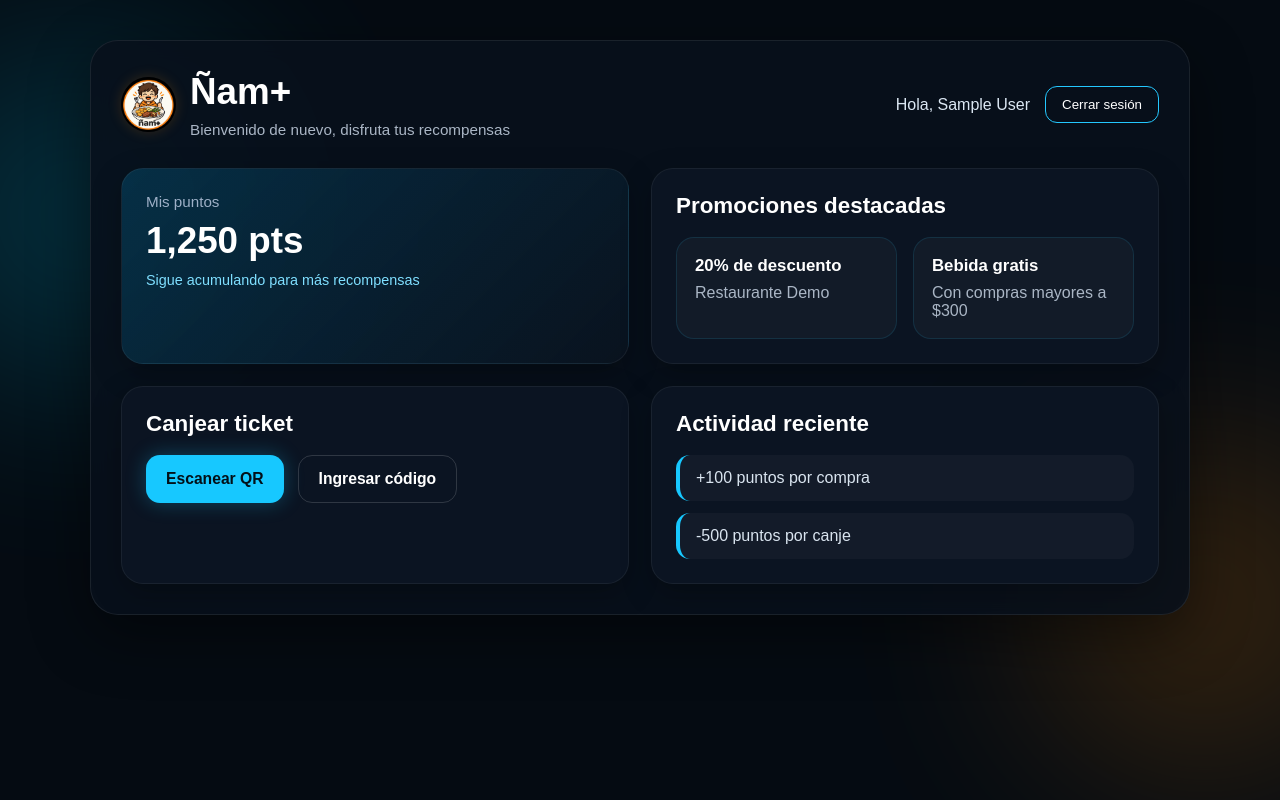
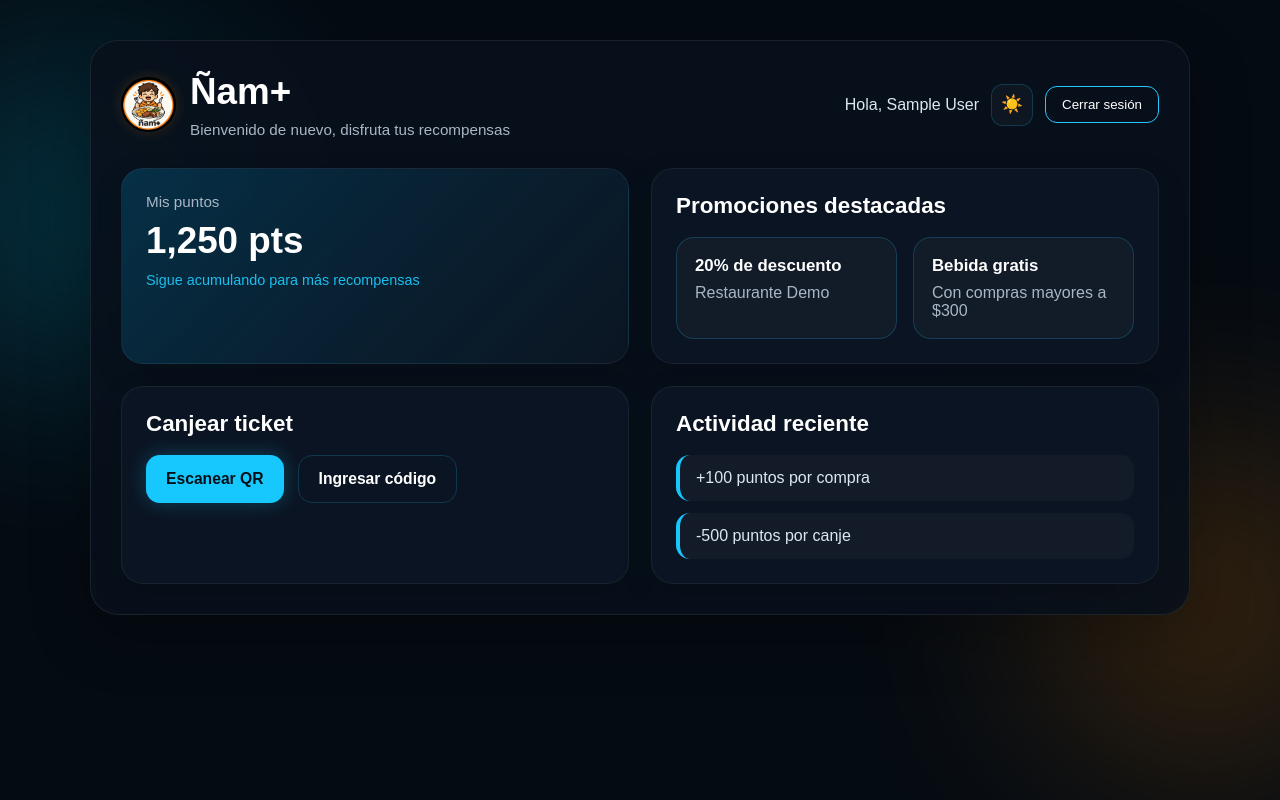
Before and after one commit to JLDPP/nam_plus, a React (Vite) app in the folder nam_plus/: page /dashboard in a window 1280 px wide. Built offline with nearby package versions, Linux system fonts and the light colour scheme; no server answers; sample sign-in values are in the browser's storage.

Commit message:
Agregue temas claro y oscuro

```diff
--- a/nam_plus/src/pages/dashboard.tsx
+++ b/nam_plus/src/pages/dashboard.tsx
@@ -1,3 +1,4 @@
+import { useEffect, useState } from "react";
 import logo from "../assets/logo.jpeg";
 import "../styles/dashboard.css";
 
@@ -6,14 +7,29 @@ export default function Dashboard() {
     localStorage.getItem("user") || "{}"
   );
 
+  const [theme, setTheme] = useState<"dark" | "light">(
+    (localStorage.getItem("theme") as "dark" | "light") || "dark"
+  );
+
+  useEffect(() => {
+    localStorage.setItem("theme", theme);
+  }, [theme]);
+
   function logout() {
     localStorage.removeItem("token");
     localStorage.removeItem("user");
+
     window.location.href = "/login";
   }
 
+  function toggleTheme() {
+    setTheme((currentTheme) =>
+      currentTheme === "dark" ? "light" : "dark"
+    );
+  }
+
   return (
-    <div className="dashboard-page">
+    <div className={`dashboard-page ${theme}`}>
       <div className="dashboard-bg dashboard-bg-left"></div>
       <div className="dashboard-bg dashboard-bg-right"></div>
 
@@ -27,7 +43,9 @@ export default function Dashboard() {
             />
 
             <div>
-              <h1 className="dashboard-logo">Ñam+</h1>
+              <h1 className="dashboard-logo">
+                Ñam+
+              </h1>
 
               <p className="dashboard-subtitle">
                 Bienvenido de nuevo, disfruta tus recompensas
@@ -39,6 +57,18 @@ export default function Dashboard() {
             <span className="dashboard-user">
               Hola, {user.name || "Usuario"}
             </span>
+
+            <button
+              className="theme-btn"
+              onClick={toggleTheme}
+              title={
+                theme === "dark"
+                  ? "Cambiar a tema claro"
+                  : "Cambiar a tema oscuro"
+              }
+            >
+              {theme === "dark" ? "☀️" : "🌙"}
+            </button>
 
             <button
               className="logout-btn"
@@ -75,7 +105,9 @@ export default function Dashboard() {
 
               <div className="promo-card">
                 <h3>Bebida gratis</h3>
-                <p>Con compras mayores a $300</p>
+                <p>
+                  Con compras mayores a $300
+                </p>
               </div>
             </div>
           </section>
--- a/nam_plus/src/styles/dashboard.css
+++ b/nam_plus/src/styles/dashboard.css
@@ -1,12 +1,72 @@
+/* =========================
+   VARIABLES TEMA OSCURO
+   ========================= */
+
 .dashboard-page {
+  --page-bg: #050b12;
+
+  --container-bg: rgba(9, 17, 28, 0.88);
+
+  --card-bg: rgba(12, 22, 35, 0.95);
+  --card-soft-bg: rgba(255, 255, 255, 0.03);
+
+  --text-primary: #ffffff;
+  --text-secondary: #aab6c5;
+  --text-soft: #dbe7f3;
+
+  --border: rgba(255, 255, 255, 0.08);
+  --border-card: rgba(255, 255, 255, 0.06);
+  --border-primary: rgba(36, 200, 255, 0.2);
+
+  --primary: #17c8ff;
+  --primary-text: #031018;
+
+  --activity-bg: rgba(255, 255, 255, 0.03);
+
   min-height: 100vh;
-  background: #050b12;
+  background: var(--page-bg);
   position: relative;
   overflow: hidden;
-  color: #ffffff;
+  color: var(--text-primary);
   font-family: Arial, Helvetica, sans-serif;
   padding: 40px 20px;
+
+  transition:
+    background 0.3s ease,
+    color 0.3s ease;
 }
+
+
+/* =========================
+   TEMA CLARO
+   ========================= */
+
+.dashboard-page.light {
+  --page-bg: #eef4f8;
+
+  --container-bg: rgba(255, 255, 255, 0.96);
+
+  --card-bg: #ffffff;
+  --card-soft-bg: #f4f8fb;
+
+  --text-primary: #102030;
+  --text-secondary: #5f6f7f;
+  --text-soft: #263849;
+
+  --border: rgba(20, 60, 90, 0.14);
+  --border-card: rgba(20, 60, 90, 0.12);
+  --border-primary: rgba(0, 150, 210, 0.25);
+
+  --primary: #0bb7ee;
+  --primary-text: #ffffff;
+
+  --activity-bg: #f2f7fa;
+}
+
+
+/* =========================
+   FONDOS DECORATIVOS
+   ========================= */
 
 .dashboard-bg {
   position: absolute;
@@ -30,27 +90,54 @@
   right: -100px;
 }
 
+
+/* =========================
+   CONTENEDOR
+   ========================= */
+
 .dashboard-container {
   max-width: 1100px;
   margin: 0 auto;
   position: relative;
   z-index: 1;
-  background: rgba(9, 17, 28, 0.88);
-  border: 1px solid rgba(255, 255, 255, 0.08);
+
+  background: var(--container-bg);
+
+  border: 1px solid var(--border);
   border-radius: 28px;
+
   padding: 30px;
-  box-shadow: 0 20px 60px rgba(0, 0, 0, 0.45);
+
+  box-shadow: 0 20px 60px rgba(0, 0, 0, 0.25);
+
   backdrop-filter: blur(10px);
+
+  transition:
+    background 0.3s ease,
+    border-color 0.3s ease;
 }
+
+
+/* =========================
+   HEADER
+   ========================= */
 
 .dashboard-header {
   display: flex;
   justify-content: space-between;
   align-items: center;
+
   gap: 20px;
+
   margin-bottom: 30px;
+
   flex-wrap: wrap;
 }
+
+
+/* =========================
+   MARCA / LOGO
+   ========================= */
 
 .dashboard-brand {
   display: flex;
@@ -61,151 +148,301 @@
 .brand-logo {
   width: 55px;
   height: 55px;
+
   object-fit: contain;
+
   border-radius: 50%;
+
   flex-shrink: 0;
-  box-shadow: 0 0 14px rgba(255, 138, 0, 0.18);
+
+  box-shadow:
+    0 0 14px rgba(255, 138, 0, 0.18);
 }
 
 .dashboard-logo {
   margin: 0;
+
   font-size: 2.3rem;
   font-weight: bold;
-  color: #ffffff;
+
+  color: var(--text-primary);
 }
 
 .dashboard-subtitle {
   margin-top: 8px;
   margin-bottom: 0;
-  color: #aab6c5;
+
+  color: var(--text-secondary);
+
   font-size: 0.95rem;
 }
+
+
+/* =========================
+   USUARIO
+   ========================= */
 
 .dashboard-user-box {
   display: flex;
   align-items: center;
-  gap: 15px;
+
+  gap: 12px;
+
   flex-wrap: wrap;
 }
 
 .dashboard-user {
-  color: #dbe7f3;
+  color: var(--text-soft);
   font-weight: 500;
 }
 
+
+/* =========================
+   BOTÓN TEMA
+   ========================= */
+
+.theme-btn {
+  width: 42px;
+  height: 42px;
+
+  display: flex;
+  align-items: center;
+  justify-content: center;
+
+  background: var(--card-soft-bg);
+
+  color: var(--text-primary);
+
+  border: 1px solid var(--border-primary);
+
+  border-radius: 12px;
+
+  font-size: 1.1rem;
+
+  cursor: pointer;
+
+  transition: 0.25s ease;
+}
+
+.theme-btn:hover {
+  transform: translateY(-2px);
+
+  box-shadow:
+    0 0 16px rgba(23, 200, 255, 0.2);
+}
+
+
+/* =========================
+   CERRAR SESIÓN
+   ========================= */
+
 .logout-btn {
   background: transparent;
-  color: #ffffff;
+
+  color: var(--text-primary);
+
   border: 1px solid #24c8ff;
+
   border-radius: 12px;
+
   padding: 10px 16px;
+
   cursor: pointer;
+
   transition: 0.25s ease;
 }
 
 .logout-btn:hover {
   background: rgba(36, 200, 255, 0.12);
-  box-shadow: 0 0 18px rgba(36, 200, 255, 0.25);
+
+  box-shadow:
+    0 0 18px rgba(36, 200, 255, 0.25);
 }
+
+
+/* =========================
+   GRID
+   ========================= */
 
 .dashboard-grid {
   display: grid;
-  grid-template-columns: repeat(2, 1fr);
+
+  grid-template-columns:
+    repeat(2, 1fr);
+
   gap: 22px;
 }
 
+
+/* =========================
+   CARDS
+   ========================= */
+
 .dashboard-card {
-  background: rgba(12, 22, 35, 0.95);
-  border: 1px solid rgba(255, 255, 255, 0.06);
+  background: var(--card-bg);
+
+  border:
+    1px solid var(--border-card);
+
   border-radius: 22px;
+
   padding: 24px;
-  box-shadow: 0 10px 30px rgba(0, 0, 0, 0.25);
+
+  box-shadow:
+    0 10px 30px rgba(0, 0, 0, 0.16);
+
+  transition:
+    background 0.3s ease,
+    border-color 0.3s ease;
 }
 
+
+/* =========================
+   PUNTOS
+   ========================= */
+
 .points-card {
-  background: linear-gradient(
-    135deg,
-    rgba(0, 183, 255, 0.18),
-    rgba(10, 19, 31, 0.95)
-  );
+  background:
+    linear-gradient(
+      135deg,
+      rgba(0, 183, 255, 0.18),
+      var(--card-bg)
+    );
+}
+
+.dashboard-page.light .points-card {
+  background:
+    linear-gradient(
+      135deg,
+      #dff6ff,
+      #ffffff
+    );
 }
 
 .card-label {
   margin: 0 0 10px;
-  color: #9eb0c7;
+
+  color: var(--text-secondary);
+
   font-size: 0.95rem;
 }
 
 .points-card h2 {
   margin: 0;
+
   font-size: 2.3rem;
-  color: #ffffff;
+
+  color: var(--text-primary);
 }
 
 .card-extra {
   display: inline-block;
+
   margin-top: 10px;
-  color: #7fdfff;
+
+  color: #19bfee;
+
   font-size: 0.9rem;
 }
 
+
+/* =========================
+   TÍTULOS
+   ========================= */
+
 .section-title {
   margin: 0 0 18px;
+
   font-size: 1.4rem;
-  color: #ffffff;
+
+  color: var(--text-primary);
 }
+
+
+/* =========================
+   PROMOCIONES
+   ========================= */
 
 .promo-list {
   display: grid;
-  grid-template-columns: 1fr 1fr;
+
+  grid-template-columns:
+    1fr 1fr;
+
   gap: 16px;
 }
 
 .promo-card {
-  background: rgba(255, 255, 255, 0.03);
-  border: 1px solid rgba(36, 200, 255, 0.12);
+  background: var(--card-soft-bg);
+
+  border:
+    1px solid var(--border-primary);
+
   border-radius: 18px;
+
   padding: 18px;
+
   transition: 0.25s ease;
 }
 
 .promo-card:hover {
   transform: translateY(-2px);
-  box-shadow: 0 0 20px rgba(36, 200, 255, 0.12);
+
+  box-shadow:
+    0 0 20px rgba(36, 200, 255, 0.12);
 }
 
 .promo-card h3 {
   margin: 0 0 8px;
-  color: #ffffff;
+
+  color: var(--text-primary);
+
   font-size: 1.05rem;
 }
 
 .promo-card p {
   margin: 0;
-  color: #aab6c5;
+
+  color: var(--text-secondary);
 }
+
+
+/* =========================
+   BOTONES ACCIONES
+   ========================= */
 
 .action-buttons {
   display: flex;
+
   gap: 14px;
+
   flex-wrap: wrap;
 }
 
 .primary-btn,
 .secondary-btn {
-  border: none;
   border-radius: 14px;
+
   padding: 14px 20px;
+
   font-size: 0.98rem;
+
   font-weight: 600;
+
   cursor: pointer;
+
   transition: 0.25s ease;
 }
 
 .primary-btn {
-  background: #17c8ff;
-  color: #031018;
-  box-shadow: 0 0 20px rgba(23, 200, 255, 0.28);
+  border: none;
+
+  background: var(--primary);
+
+  color: var(--primary-text);
+
+  box-shadow:
+    0 0 20px rgba(23, 200, 255, 0.28);
 }
 
 .primary-btn:hover {
@@ -214,27 +451,48 @@
 
 .secondary-btn {
   background: transparent;
-  color: #ffffff;
-  border: 1px solid rgba(255, 255, 255, 0.15);
+
+  color: var(--text-primary);
+
+  border:
+    1px solid var(--border-primary);
 }
 
 .secondary-btn:hover {
-  background: rgba(255, 255, 255, 0.05);
+  background:
+    rgba(23, 200, 255, 0.08);
 }
+
+
+/* =========================
+   ACTIVIDAD
+   ========================= */
 
 .activity-list {
   display: flex;
+
   flex-direction: column;
+
   gap: 12px;
 }
 
 .activity-item {
-  background: rgba(255, 255, 255, 0.03);
+  background: var(--activity-bg);
+
   border-radius: 14px;
+
   padding: 14px 16px;
-  color: #d9e4ef;
-  border-left: 4px solid #17c8ff;
+
+  color: var(--text-soft);
+
+  border-left:
+    4px solid var(--primary);
 }
+
+
+/* =========================
+   RESPONSIVE TABLET
+   ========================= */
 
 @media (max-width: 900px) {
   .dashboard-grid {
@@ -245,6 +503,11 @@
     grid-template-columns: 1fr;
   }
 }
+
+
+/* =========================
+   RESPONSIVE CELULAR
+   ========================= */
 
 @media (max-width: 600px) {
   .dashboard-page {
@@ -282,6 +545,8 @@
 
   .dashboard-user-box {
     width: 100%;
-    justify-content: space-between;
+
+    justify-content:
+      space-between;
   }
 }
```
